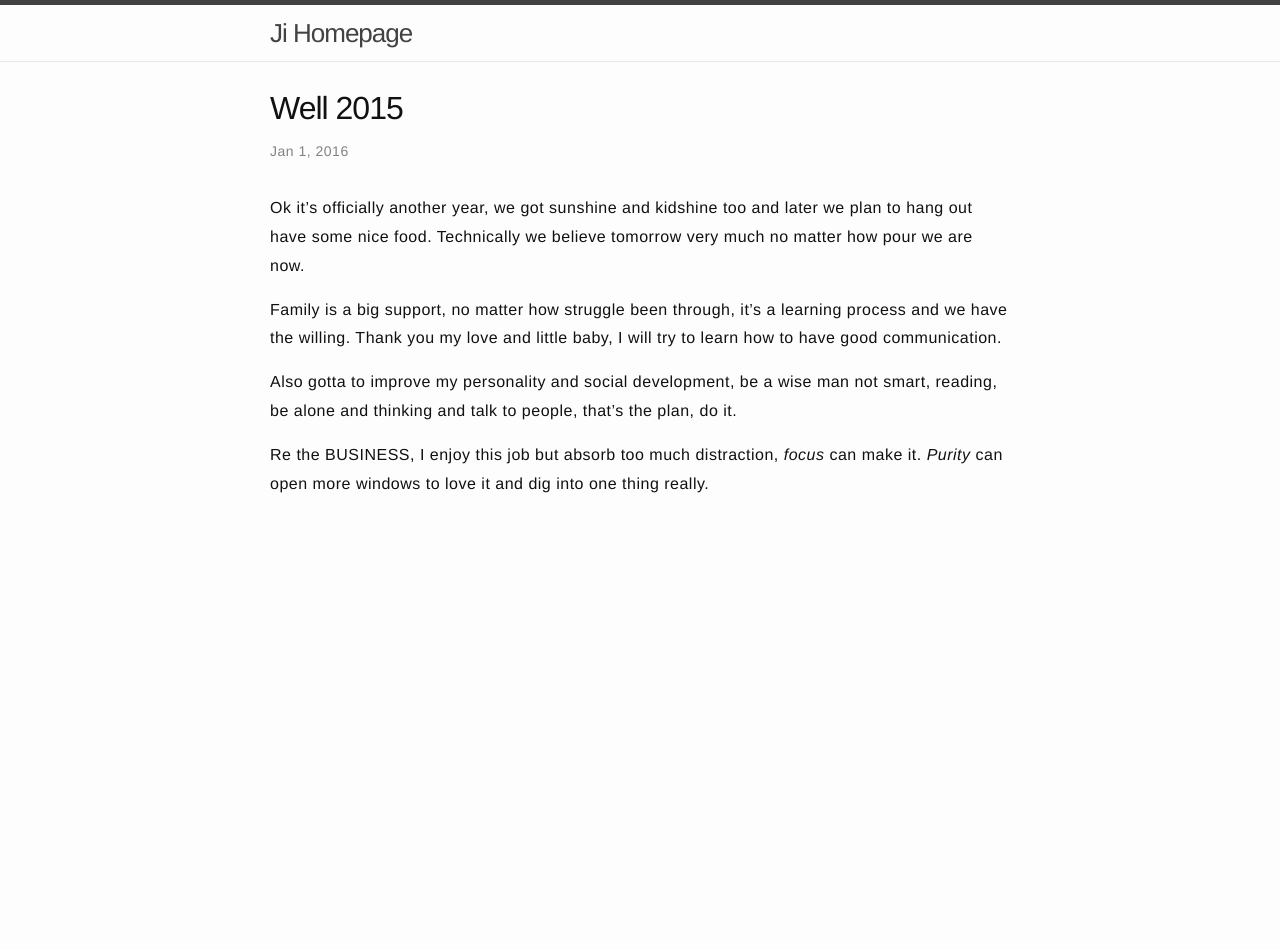
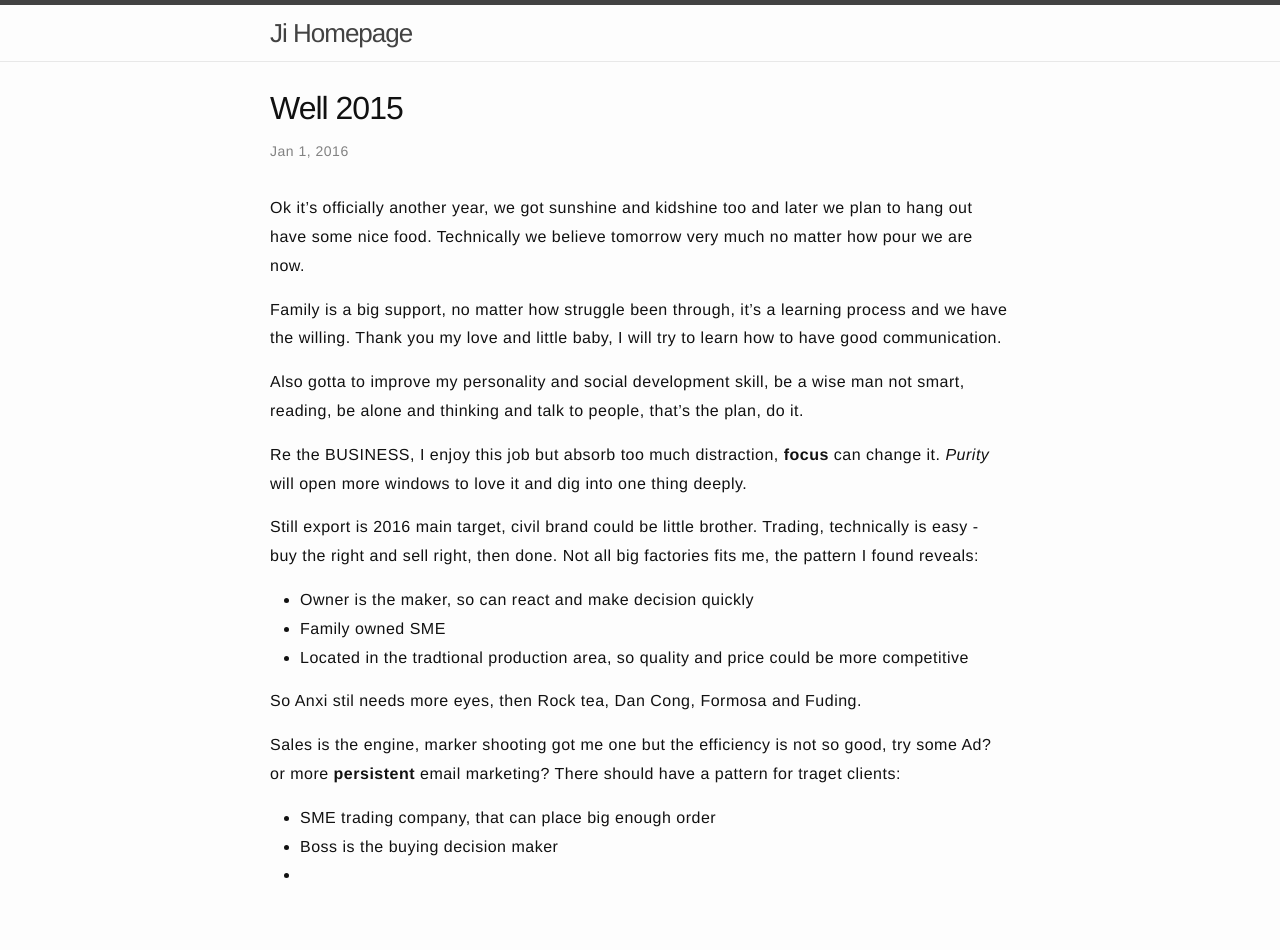
Before and after one commit to jazzi/jazzi.github.io, a Jekyll site: the page built from _posts/2016-01-01-well-2015.md, in a window 1280 px wide. Built offline with Jekyll 4.4.1, drawn with Linux system fonts in a browser that asks for light colours; before the commit the page ends 900 px from its top, so only the background shows below that.

Commit message:
add post

```diff
--- a/_posts/2016-01-01-well-2015.md
+++ b/_posts/2016-01-01-well-2015.md
@@ -5,6 +5,19 @@ Ok it's officially another year, we got sunshine and kidshine too and later we p
 
 Family is a big support, no matter how struggle been through, it's a learning process and we have the willing. Thank you my love and little baby, I will try to learn how to have good communication.
 
-Also gotta to improve my personality and social development, be a wise man not smart, reading, be alone and thinking and talk to people, that's the plan, do it.
+Also gotta to improve my personality and social development skill, be a wise man not smart, reading, be alone and thinking and talk to people, that's the plan, do it.
 
-Re the BUSINESS, I enjoy this job but absorb too much distraction, *focus* can make it. *Purity* can open more windows to love it and dig into one thing really.
+Re the BUSINESS, I enjoy this job but absorb too much distraction, **focus** can change it. *Purity* will open more windows to love it and dig into one thing deeply.
+
+Still export is 2016 main target, civil brand could be little brother. Trading, technically is easy - buy the right and sell right, then done. Not all big factories fits me, the pattern I found reveals:
++ Owner is the maker, so can react and make decision quickly
++ Family owned SME
++ Located in the tradtional production area, so quality and price could be more competitive
+
+So Anxi stil needs more eyes, then Rock tea, Dan Cong, Formosa and Fuding.
+
+Sales is the engine, marker shooting got me one but the efficiency is not so good, try some Ad? or more **persistent** email marketing? There should have a pattern for traget clients:
+
++ SME trading company, that can place big enough order
++ Boss is the buying decision maker
++
```
